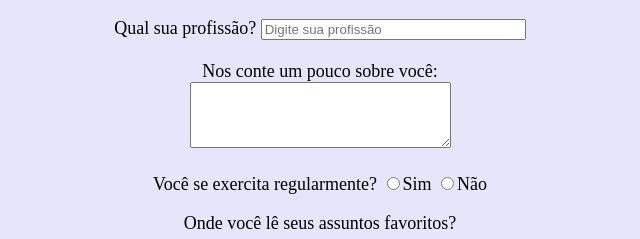
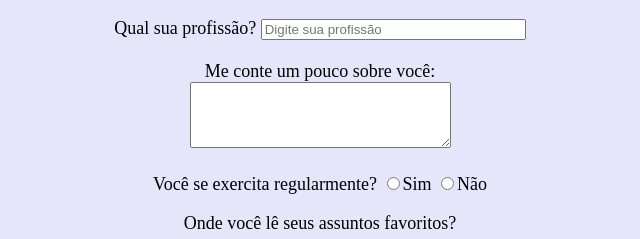
Before and after one commit to andressahuberbittencourt/Form_Pesquisa, a plain HTML site: page index.html in a window 1280 px wide. Shown: the part 294-533 px from the top of the page, 320-960 px from the left. Drawn offline with Linux system fonts and the light colour scheme.

Commit message:
Update index.html

```diff
--- a/index.html
+++ b/index.html
@@ -19,7 +19,7 @@
                 <n>Qual sua profissão?</n>
                 <input type="text" name="userJob" size=30 maxlength=30 placeholder="Digite sua profissão">
                 <br> </br>
-                <n>Nos conte um pouco sobre você:</n><br>
+                <n>Me conte um pouco sobre você:</n><br>
                 <textarea name="userLife" cols="30" rows="4"></textarea>
                 <br> </br>
                 <n>Você se exercita regularmente?</n>
```
